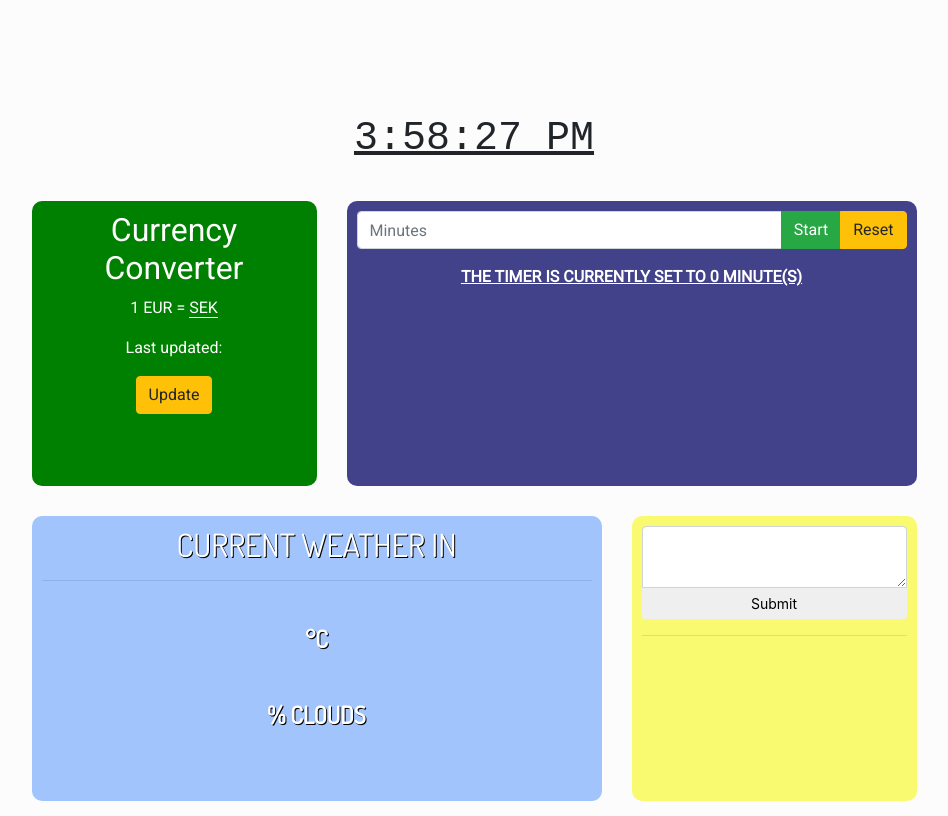
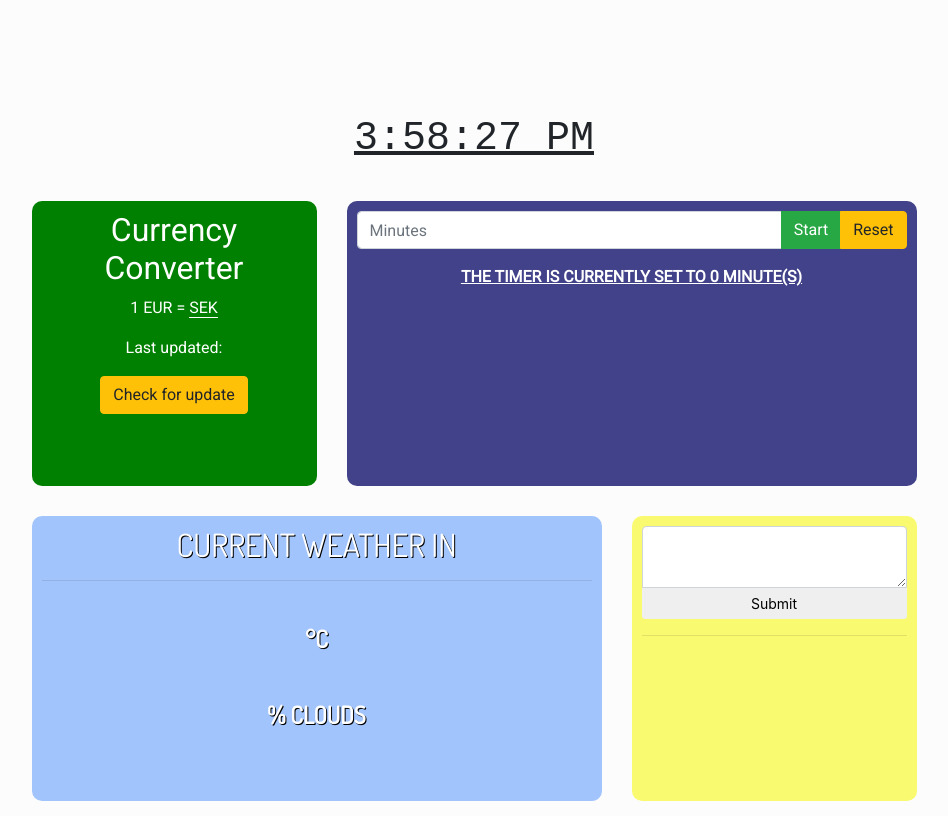
Before and after one commit to axelferb/React_assignment, a React (Create React App) app: page / in a window 1280 px wide. Shown: the whole page, without its empty margins (166-1114 px from the left). Built offline with nearby package versions, Linux system fonts and the light colour scheme; no server answers; a web font is replaced by a local one.

Commit message:
Minor change to updatebutton

```diff
--- a/src/components/Converter.js
+++ b/src/components/Converter.js
@@ -28,7 +28,7 @@ class Converter extends React.Component {
                 <h2 className="">Currency Converter</h2>
                 <p className="">1 EUR = <span className="underlined">{this.state.monetaryValue} SEK</span></p>
                 <p className="">Last updated: {this.state.lastUpdate}</p>
-                <button className="btn btn-warning" onClick={this.fetchConverter.bind(this)}>Update</button>
+                <button className="btn btn-warning" onClick={this.fetchConverter.bind(this)}>Check for update</button>
             </div>
         )
     }
```
